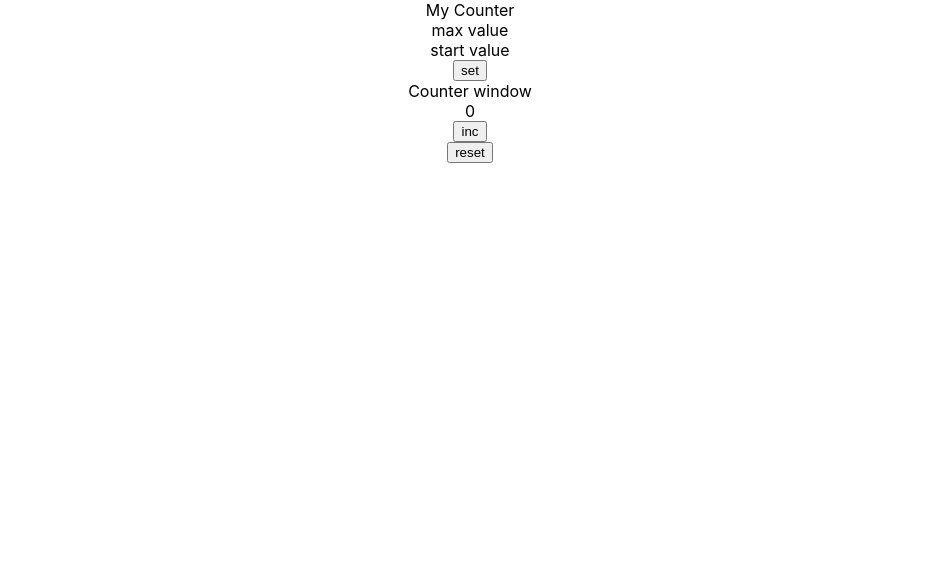
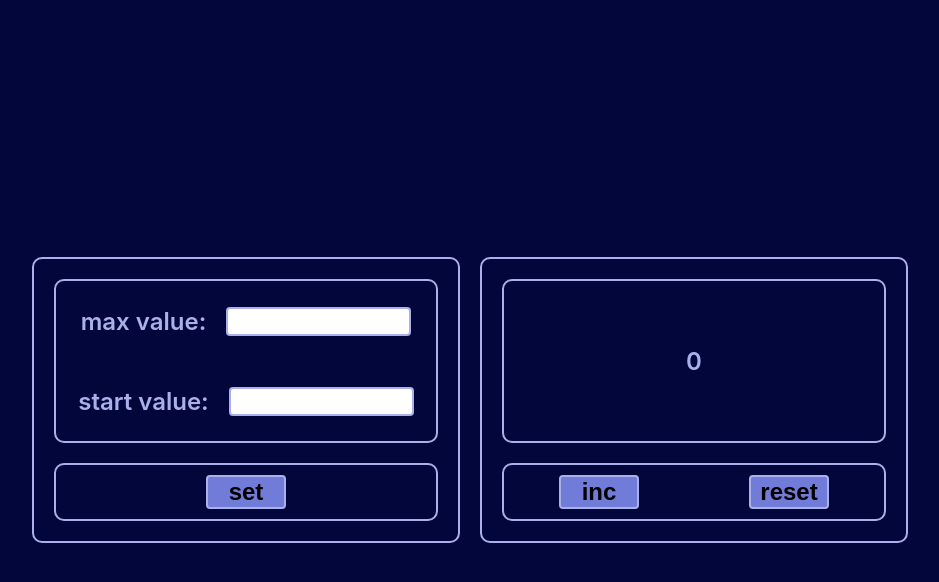
Before and after one commit to eliseevais/11-counter, a React (Create React App) app: page / in a window 1280 px wide. Shown: the top 582 px of the page, without its empty margins (170-1109 px from the left). Built offline with nearby package versions, Linux system fonts and the light colour scheme.

Commit message:
my counter is loading, main counterWindow is ready

```diff
--- a/src/App.tsx
+++ b/src/App.tsx
@@ -1,55 +1,13 @@
-// import React, {useEffect, useState} from 'react';
-// import './App.css';
-// import styled from "styled-components";
-//
-// function App() {
-//   const [value, setValue] = useState(0);
-//
-//   useEffect( () => {
-//     let valueAsString = localStorage.getItem('counterValue');
-//     if (valueAsString) {
-//       let newValue = JSON.parse(valueAsString);
-//       setValue(newValue);
-//     }
-//   }, []);
-//
-//   useEffect( () => {
-//     localStorage.setItem('counterValue', JSON.stringify(value));
-//   }, [value])
-//   const incHandler = () => {
-//     setValue(value + 1)
-//   };
-//
-//   return (
-//     <AppWrapper>
-//       <p>Counter</p>
-//       {value}
-//       <button onClick={incHandler}>inc</button>
-//     </AppWrapper>
-//   );
-// }
-//
-// export default App;
-//
-// const AppWrapper = styled.div`
-//   display: flex;
-//   flex-direction: column;
-//   justify-content: center;
-//   align-items: center;
-//   margin: 0 auto;
-// `
-
-
 import React from "react";
 import styled from "styled-components";
 import {StartWindow} from "./components/startWindow/StartWindow";
 import {CounterWindow} from "./components/counterWindow/CounterWindow";
+import {MyTheme} from "./styles/MyTheme";
 
 const App = () => {
 
   return (
     <AppWrapper>
-      My Counter
       <StartWindow/>
       <CounterWindow/>
     </AppWrapper>
@@ -58,10 +16,11 @@ const App = () => {
 
 let AppWrapper = styled.div`
   display: flex;
-  margin: 0 auto;
-  flex-direction: column;
+  flex-direction: row;
   justify-content: center;
   align-items: center;
+  min-height: 100vh;
+  background-color: ${MyTheme.colors.background};
 `
 
 export default App;
--- a/src/components/counterWindow/CounterWindow.tsx
+++ b/src/components/counterWindow/CounterWindow.tsx
@@ -1,12 +1,9 @@
 import React, {useEffect, useState} from "react";
+import {Styles} from "../startWindow/Start.window_Styled";
 
 export const CounterWindow = () => {
 
   const [value, setValue] = useState(0);
-
-  useEffect(() => {
-    localStorage.setItem('myValue', JSON.stringify(value))
-  }, [value]);
 
   useEffect(() => {
     const valueAsString = localStorage.getItem('myValue')
@@ -16,20 +13,30 @@ export const CounterWindow = () => {
     }
   }, []);
 
+  useEffect(() => {
+    localStorage.setItem('myValue', JSON.stringify(value))
+  }, [value]);
+
   const incHandler = () => {
     setValue(value + 1)
   };
 
   const resetHandler = () => {
-    localStorage.clear()
+    localStorage.clear();
+    setValue(0);
   }
 
   return (
-    <>
-    <div>Counter window</div>
-      {value}
-      <button onClick={incHandler}>inc</button>
-      <button onClick={resetHandler}>reset</button>
-    </>
+    <Styles.Wrapper>
+      <Styles.WrapperForValues>
+        {value}
+      </Styles.WrapperForValues>
+
+      <Styles.WrapperForButton>
+        <button onClick={incHandler}>inc</button>
+        <button onClick={resetHandler}>reset</button>
+      </Styles.WrapperForButton>
+
+    </Styles.Wrapper>
   )
 }
--- /dev/null
+++ b/src/components/startWindow/Start.window_Styled.ts
@@ -0,0 +1,80 @@
+import React from "react";
+import styled from "styled-components";
+import {MyTheme} from "../../styles/MyTheme";
+
+const Wrapper = styled.div`
+  display: flex;
+  flex-direction: column;
+  justify-content: space-around;
+  align-items: center;
+
+  min-width: 400px;
+  min-height: 250px;
+  padding: 10px;
+  margin: 10px;
+  border-radius: 10px;
+
+  border: 2px solid ${MyTheme.colors.accent};
+  background-color: ${MyTheme.colors.background};
+  color: ${MyTheme.colors.accent};
+
+  font-size: 24px;
+  font-weight: 600;
+
+  button {
+    min-width: 80px;
+    min-height: 20px;
+    font-size: 24px;
+    font-weight: 600;
+    margin: 10px;
+    border: 2px solid ${MyTheme.colors.accent};
+    border-radius: 4px;
+    background-color: ${MyTheme.colors.button};
+  }
+
+  input {
+    margin: 10px;
+    border-radius: 4px;
+    border: 2px solid ${MyTheme.colors.accent};
+    text-align:center;
+  }
+
+  div {
+    margin: 10px;
+  }
+`
+
+const WrapperForValues = styled.div`
+  display: flex;
+  flex-direction: column;
+  justify-content: space-around;
+  align-items: center;
+
+  min-width: 380px;
+  min-height: 160px;
+  border-radius: 10px;
+  border: 2px solid ${MyTheme.colors.accent};
+`
+
+const WrapperForButton = styled.div`
+  min-width: 380px;
+  min-height: 40px;
+  border-radius: 10px;
+  border: 2px solid ${MyTheme.colors.accent};
+  display: flex;
+  flex-direction: row;
+  justify-content: space-around;
+  align-items: center;
+`
+
+const WrapperForGroup = styled.div`
+  display: flex;
+  flex-direction: row;
+`
+
+export const Styles = {
+  Wrapper,
+  WrapperForValues,
+  WrapperForButton,
+  WrapperForGroup
+}
--- a/src/components/startWindow/StartWindow.tsx
+++ b/src/components/startWindow/StartWindow.tsx
@@ -1,14 +1,28 @@
 import React, {useState} from "react";
+import {Styles} from "./Start.window_Styled";
 
 export const StartWindow = () => {
 
 
+  return (
+    <Styles.Wrapper>
+      <Styles.WrapperForValues>
 
-  return (
-    <>
-      <div>max value</div>
-      <div>start value</div>
-      <button>set</button>
-    </>
+        <Styles.WrapperForGroup>
+          <div>max value: </div>
+          <input type={"number"}/>
+        </Styles.WrapperForGroup>
+
+        <Styles.WrapperForGroup>
+          <div>start value: </div>
+          <input type={"number"}/>
+        </Styles.WrapperForGroup>
+
+      </Styles.WrapperForValues>
+
+      <Styles.WrapperForButton>
+        <button>set</button>
+      </Styles.WrapperForButton>
+    </Styles.Wrapper>
   )
 }
--- a/src/styles/MyTheme.tsx
+++ b/src/styles/MyTheme.tsx
@@ -1,7 +1,7 @@
 export const MyTheme = {
   colors: {
-    background: "#bb0b0b",
-    border: "#20b9a6",
-    accent: "#1f1f1f"
+    background: "#03063b",
+    accent: "#aab1ea",
+    button: "#717BD8"
   }
 }
```
Also changed, not shown: src/components/counterWindow/CounterWindow.Styled.tsx (deleted), src/components/startWindow/Start.window.Styled.tsx (deleted).
